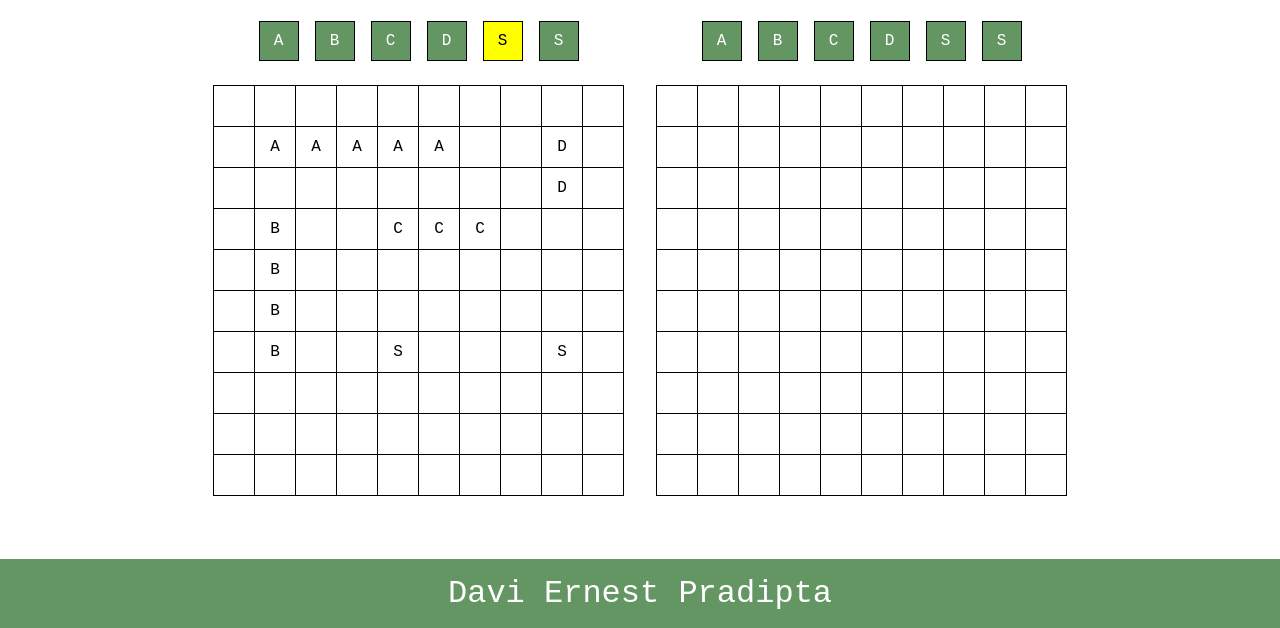
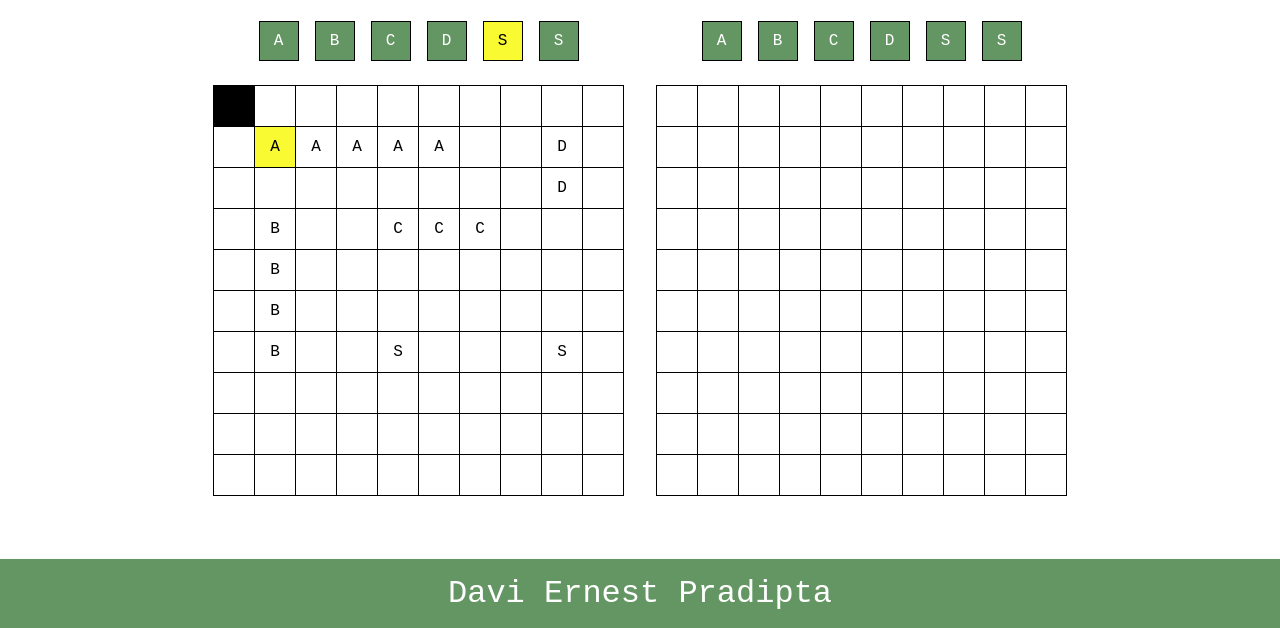
Before and after one commit to DaviErnestPradipta/Odin-Battleship, a website built with webpack: page src/template.html in a window 1280 px wide. Shown: the part 172-800 px from the top of the page. Built offline with nearby package versions, Linux system fonts and the light colour scheme.

Commit message:
Factor color variables to the root

```diff
--- a/src/index.js
+++ b/src/index.js
@@ -23,3 +23,4 @@ computer.gameboard.placeShip(1, 8, 6);
 computer.gameboard.placeShip(1, 4, 6);
 
 computer.attack(human.gameboard, 1, 1);
+computer.attack(human.gameboard, 0, 0);
--- a/src/script.css
+++ b/src/script.css
@@ -1,6 +1,8 @@
 :root {
     --scale-size: 1rem;
     --first-color: rgb(100, 150, 100);
+    --second-color: rgb(250, 250, 50);
+    --third-color: rgb(250, 100, 100);
     --grid-size: repeat(10, 1fr);
 }
 
@@ -87,7 +89,17 @@ main {
     color: white;
 }
 
-.tracker > .hit {
-    background-color: yellow;
+.tracker > .hit,
+.board > div.hit {
+    background-color: var(--second-color);
     color: black;
 }
+
+.tracker > .sunk {
+    background-color: var(--third-color);
+    color: white;
+}
+
+.board > div.miss {
+    background-color: black;
+}
```
